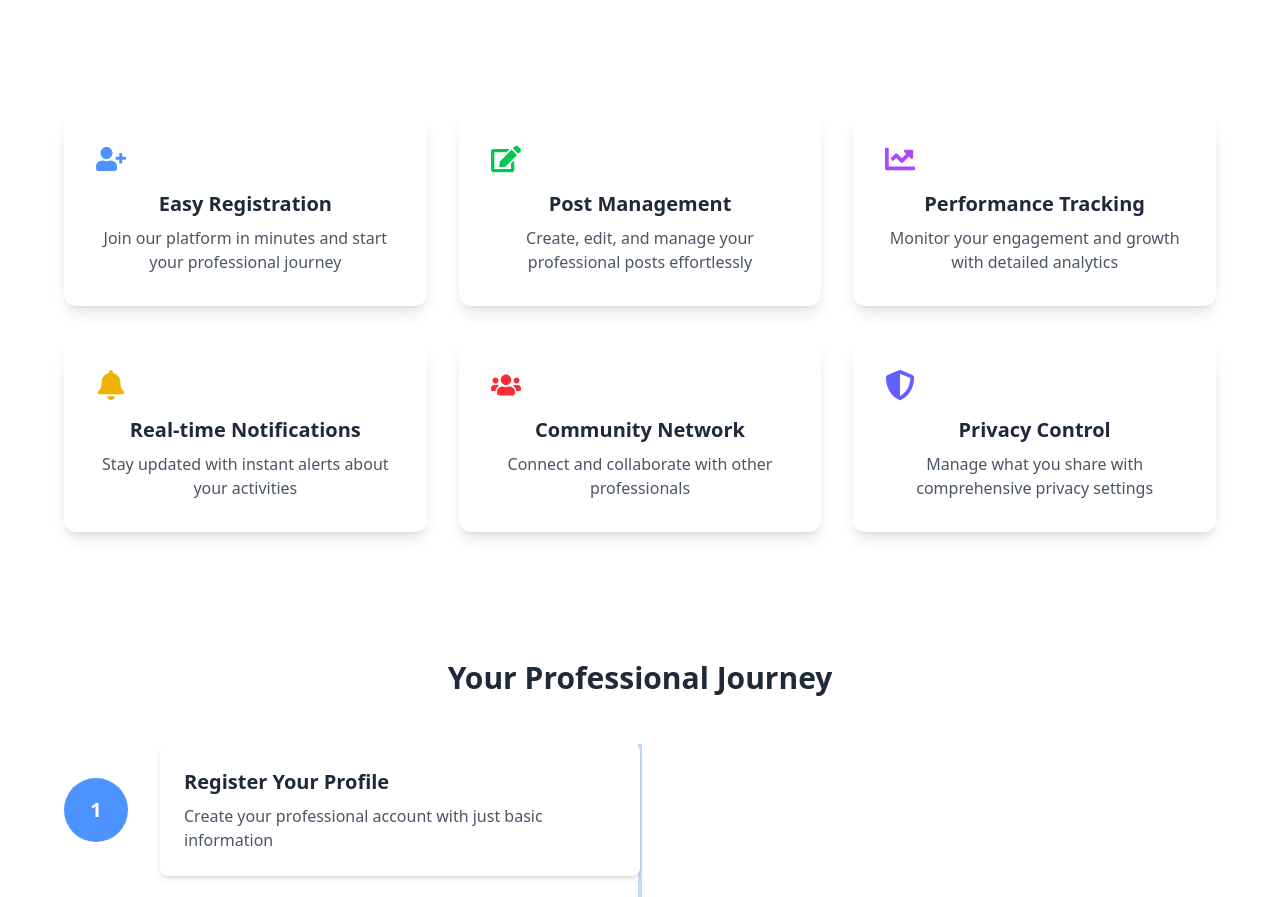
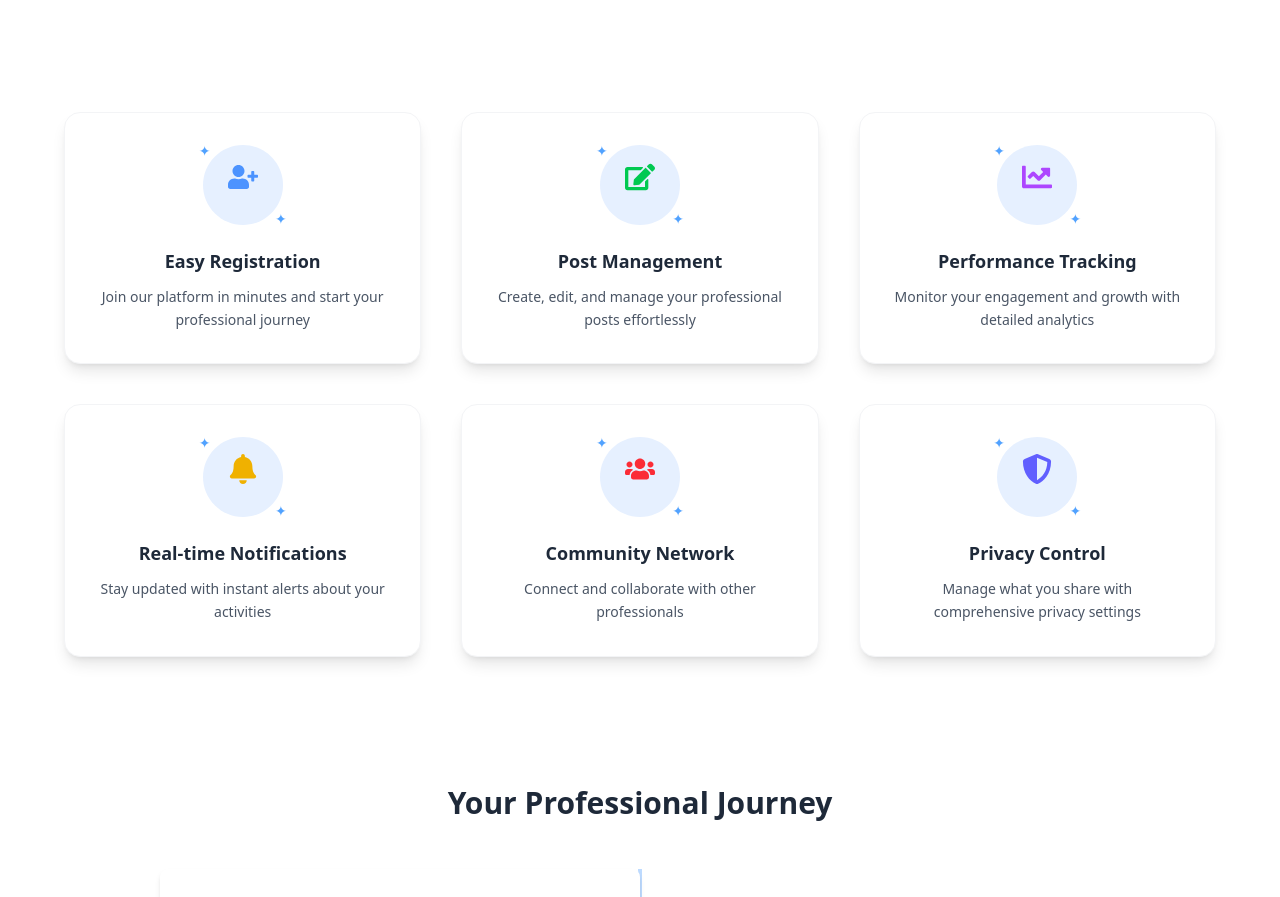
Before and after one commit to jithiee/workEase_Front-end-, a React (Vite) app: page / in a window 1280 px wide. Shown: the part 2168-3065 px from the top of the page. Built offline with nearby package versions, Linux system fonts and the light colour scheme.

Commit message:
feat: card updated

```diff
--- a/src/features/home/EmployeeSection.jsx
+++ b/src/features/home/EmployeeSection.jsx
@@ -84,25 +84,58 @@ const EmployeeSection = () => {
 
     {/* Features Grid */}
 <div className="mb-32">
-          <div className="grid grid-cols-1 md:grid-cols-2 lg:grid-cols-3 gap-8">
+  <div className="grid grid-cols-1 md:grid-cols-2 lg:grid-cols-3 gap-10">
     {features.map((feature, index) => (
       <motion.div
         key={index}
         initial={{ opacity: 0, y: 20 }}
         animate={{ opacity: 1, y: 0 }}
         transition={{ duration: 0.5, delay: index * 0.1 }}
-                whileHover={{ y: -5 }}
-                className="bg-white p-8 rounded-xl shadow-lg hover:shadow-xl transition-all duration-300"
+        whileHover={{ y: -8, scale: 1.02 }}
+        className="bg-white p-8 rounded-2xl shadow-lg hover:shadow-xl transition-all duration-300 border border-gray-100"
       >
-                <div className="text-center">
+        <div className="flex flex-col items-center text-center">
+
+          {/* Icon background wrapper */}
+          <div className="relative inline-flex items-center justify-center w-20 h-20 mb-6">
+            {/* Blob background */}
+            <svg
+              className="absolute inset-0 w-full h-full"
+              viewBox="0 0 100 100"
+              fill="none"
+              xmlns="http://www.w3.org/2000/svg"
+            >
+              <path
+                fill="#E6F0FF"
+                d="M50 0C77.6 0 100 22.4 100 50s-22.4 50-50 50S0 77.6 0 50 22.4 0 50 0z"
+              />
+            </svg>
+
+            {/* Decorative stars */}
+            <span className="absolute -top-1 -left-1 text-blue-400 text-sm">✦</span>
+            <span className="absolute -bottom-1 -right-1 text-blue-400 text-sm">✦</span>
+
+            {/* Actual icon */}
+            <span className="relative z-10 text-blue-600 w-8 h-8 flex items-center justify-center">
               {feature.icon}
-                  <h3 className="text-xl font-semibold mb-2 text-gray-800">{feature.title}</h3>
-                  <p className="text-gray-600">{feature.description}</p>
+            </span>
+          </div>
+
+          {/* Title */}
+          <h3 className="text-lg font-semibold mb-3 text-gray-800 leading-snug">
+            {feature.title}
+          </h3>
+
+          {/* Description */}
+          <p className="text-gray-600 text-sm leading-relaxed max-w-xs">
+            {feature.description}
+          </p>
         </div>
       </motion.div>
     ))}
   </div>
 </div>
+
 
         {/* Employee Journey */}
         <div className="mb-20">
```
Lines whose indentation alone changed are shown as unchanged.
